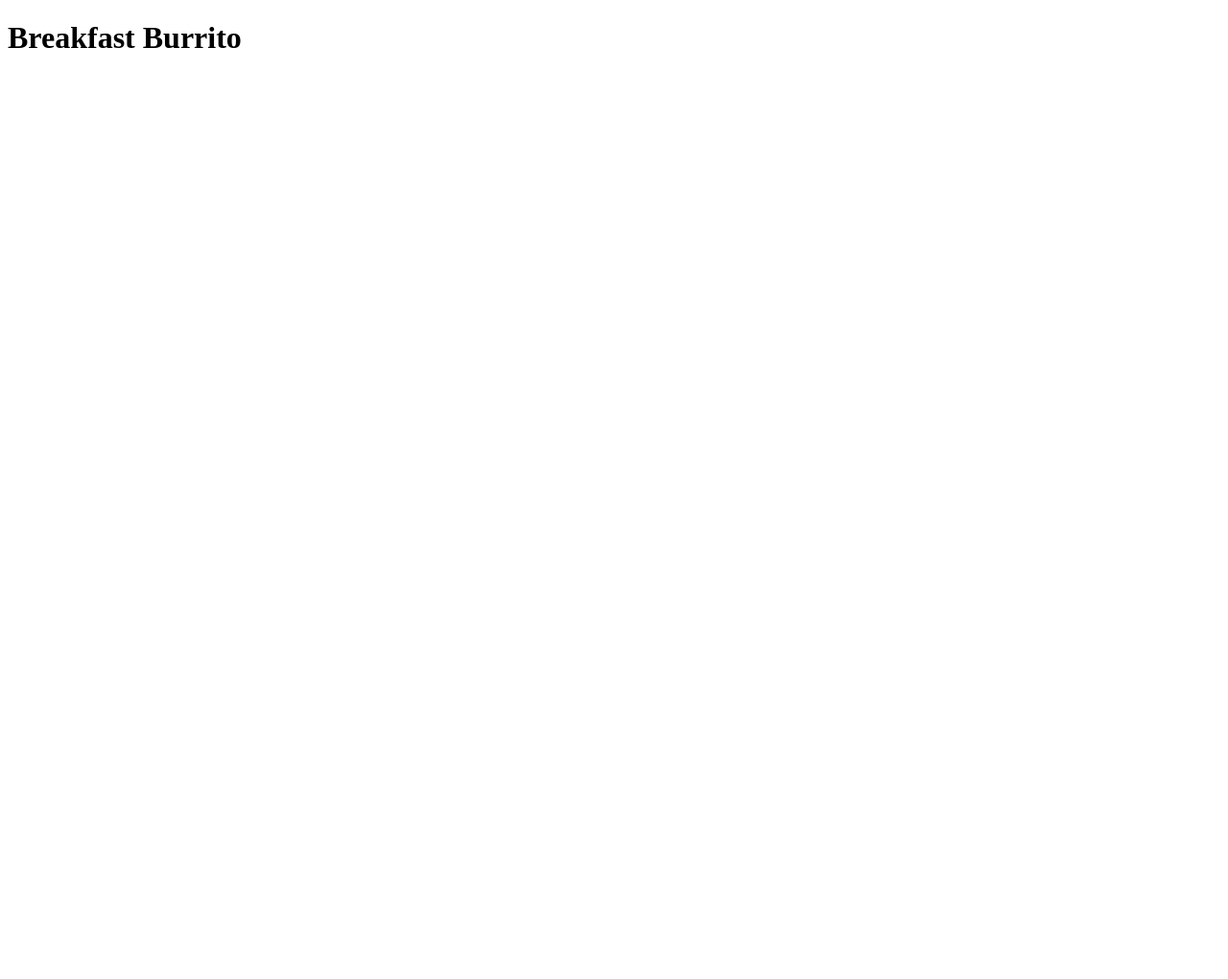
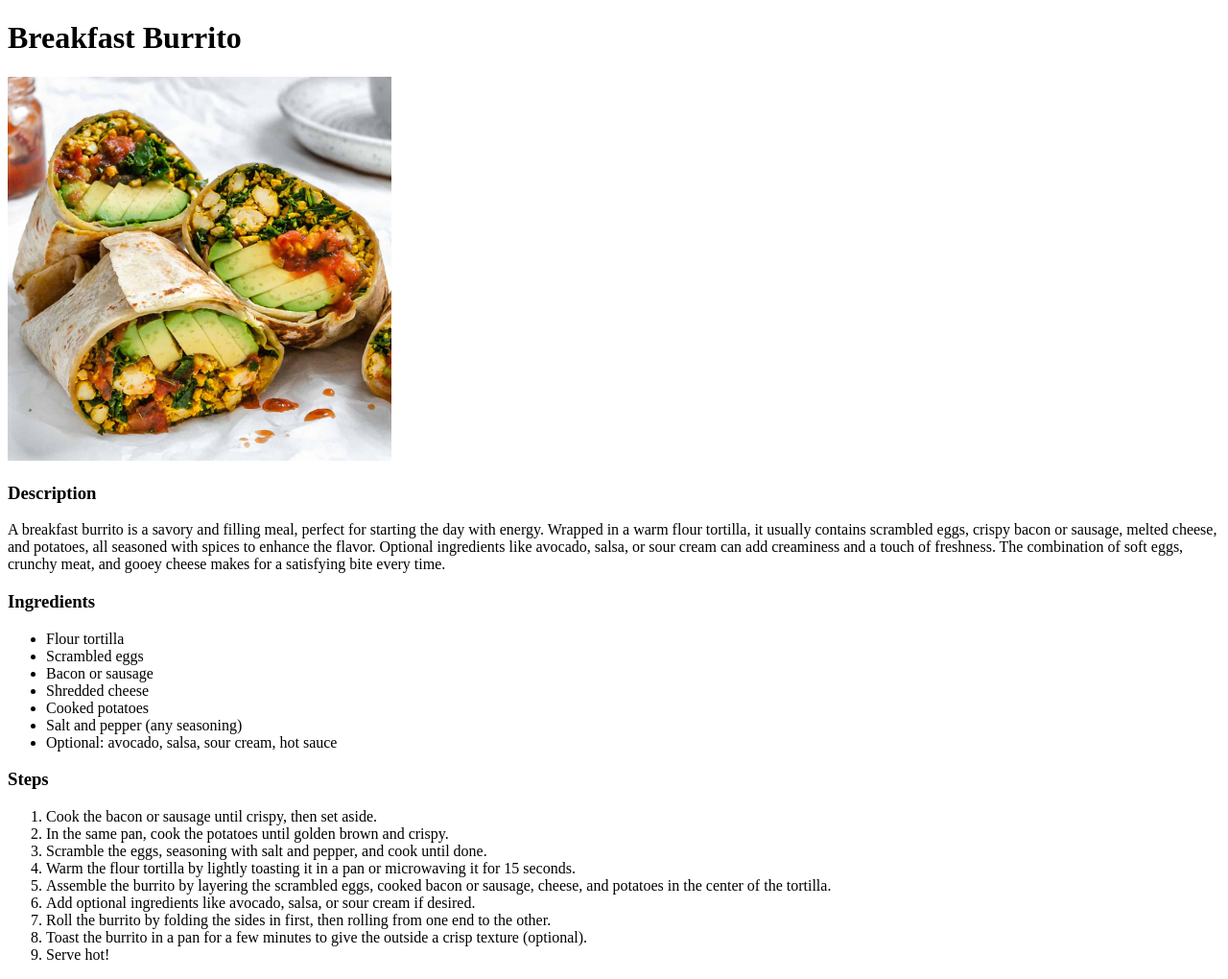
Before and after one commit to johnnich03/odin-recipes, a plain HTML site: page recipes/breakfastburrito.html in a window 1280 px wide. Shown: the whole page at 96% size. Before the commit the page ends 800 px from the top, so only its background shows below. Drawn offline with Linux system fonts and the light colour scheme.

Commit message:
Created the breakfast burrito recipe and updated the main website page

```diff
--- a/recipes/breakfastburrito.html
+++ b/recipes/breakfastburrito.html
@@ -7,5 +7,44 @@
 
     <body>
         <h1> Breakfast Burrito </h1>
+        <img src="./imgs/Vegan-Easy-Breakfast-Burritos-Plant-Based-on-a-Budget-1-2.jpg"
+        alt="Breakfast Burrito"
+        height="400"
+        width="400">
+        <h3> Description </h3>
+        <p>
+            A breakfast burrito is a savory and filling meal,
+            perfect for starting the day with energy.
+            Wrapped in a warm flour tortilla,
+            it usually contains scrambled eggs,
+            crispy bacon or sausage, melted cheese, and potatoes,
+            all seasoned with spices to enhance the flavor.
+            Optional ingredients like avocado, salsa, or
+            sour cream can add creaminess and a touch of freshness.
+            The combination of soft eggs, crunchy meat,
+            and gooey cheese makes for a satisfying bite every time.
+        </p>
+        <h3> Ingredients </h3>
+        <ul>
+            <li>Flour tortilla</li>
+            <li>Scrambled eggs</li>
+            <li>Bacon or sausage</li>
+            <li>Shredded cheese</li>
+            <li>Cooked potatoes</li>
+            <li>Salt and pepper (any seasoning)</li>
+            <li>Optional: avocado, salsa, sour cream, hot sauce</li>
+        </ul>
+        <h3> Steps </h3>
+        <ol>
+            <li>Cook the bacon or sausage until crispy, then set aside.</li>
+            <li>In the same pan, cook the potatoes until golden brown and crispy.</li>
+            <li>Scramble the eggs, seasoning with salt and pepper, and cook until done.</li>
+            <li>Warm the flour tortilla by lightly toasting it in a pan or microwaving it for 15 seconds.</li>
+            <li>Assemble the burrito by layering the scrambled eggs, cooked bacon or sausage, cheese, and potatoes in the center of the tortilla.</li>
+            <li>Add optional ingredients like avocado, salsa, or sour cream if desired.</li>
+            <li>Roll the burrito by folding the sides in first, then rolling from one end to the other.</li>
+            <li>Toast the burrito in a pan for a few minutes to give the outside a crisp texture (optional).</li>
+            <li>Serve hot!</li>
+        </ol>
     </body>
 </html>
```
Also changed, not shown: index.html (+5 -1 lines), recipes/imgs/Vegan-Easy-Breakfast-Burritos-Plant-Based-on-a-Budget-1-2.jpg (added).
